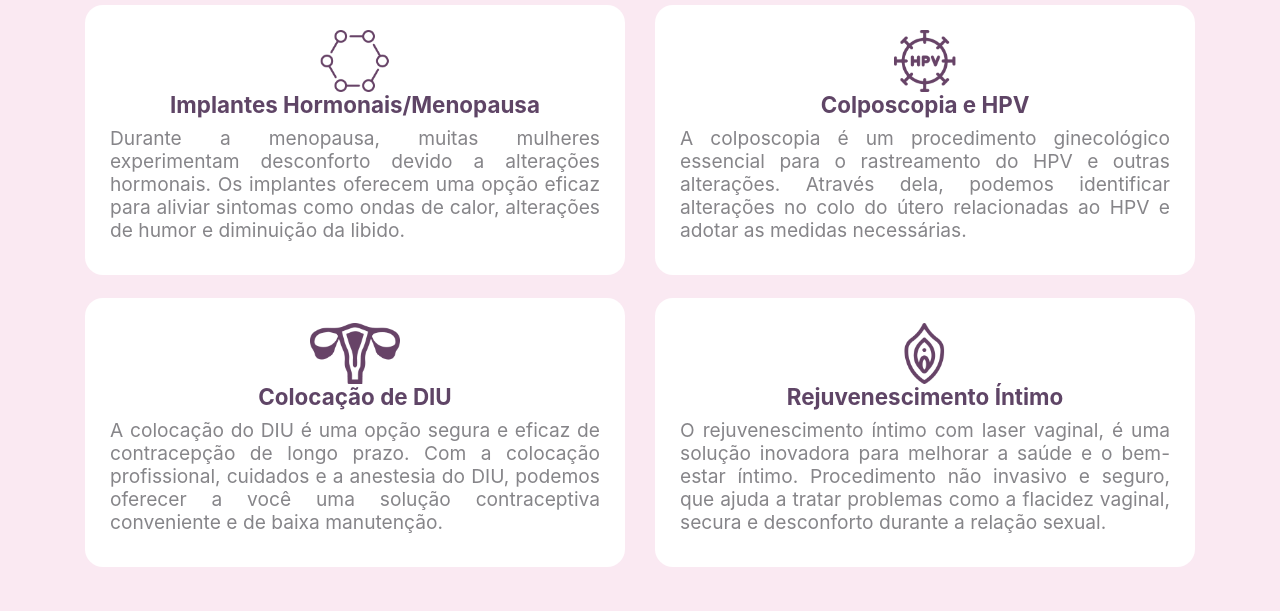
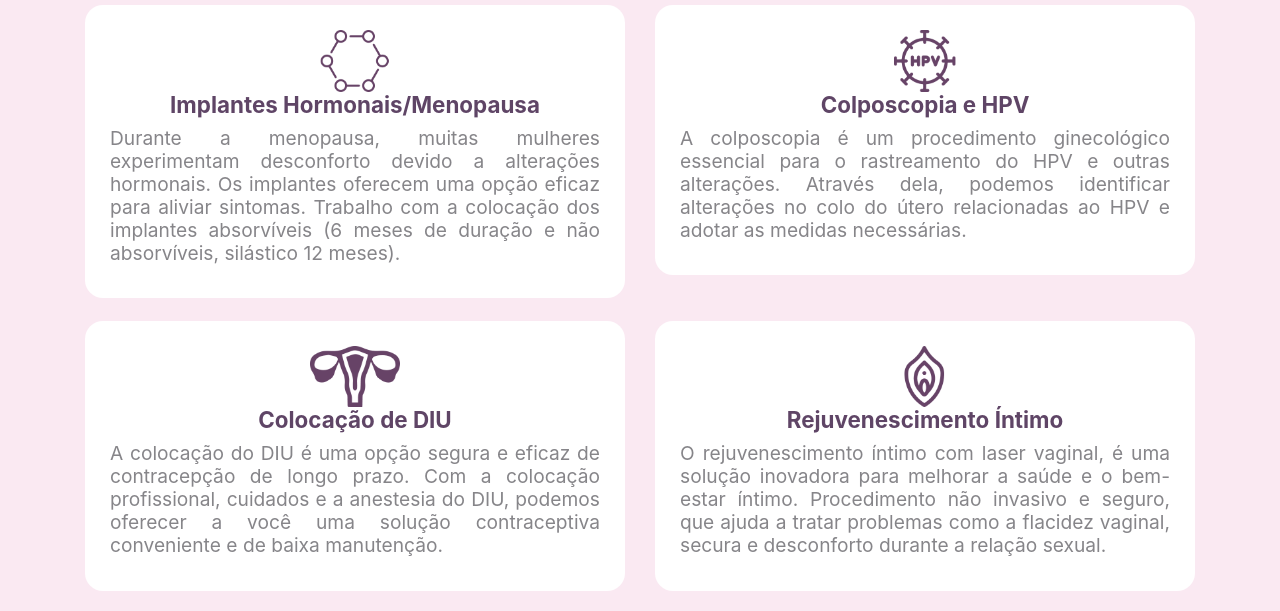
Before and after one commit to zimbadesign/dra.natalia-gama, a plain HTML site: page index.html in a window 1280 px wide. Shown: the part 891-1502 px from the top of the page. Drawn offline with nearby package versions, Linux system fonts and the light colour scheme.

Commit message:
Alteração Implant Horm index.html

```diff
--- a/index.html
+++ b/index.html
@@ -99,7 +99,7 @@
                       <div class="card-atuacao">
                         <img src="imgs/icon-implantes.png" class="img-fluid">
                         <h4>Implantes Hormonais/Menopausa</h4>
-                        <h5>Durante a menopausa, muitas mulheres experimentam desconforto devido a alterações hormonais. Os implantes oferecem uma opção eficaz para aliviar sintomas como ondas de calor, alterações de humor e diminuição da libido. </h5>
+                        <h5>Durante a menopausa, muitas mulheres experimentam desconforto devido a alterações hormonais. Os implantes oferecem uma opção eficaz para aliviar sintomas. Trabalho com a colocação dos implantes absorvíveis (6 meses de duração e não absorvíveis, silástico 12 meses). </h5>
                       </div>
                   </div>
 
```
